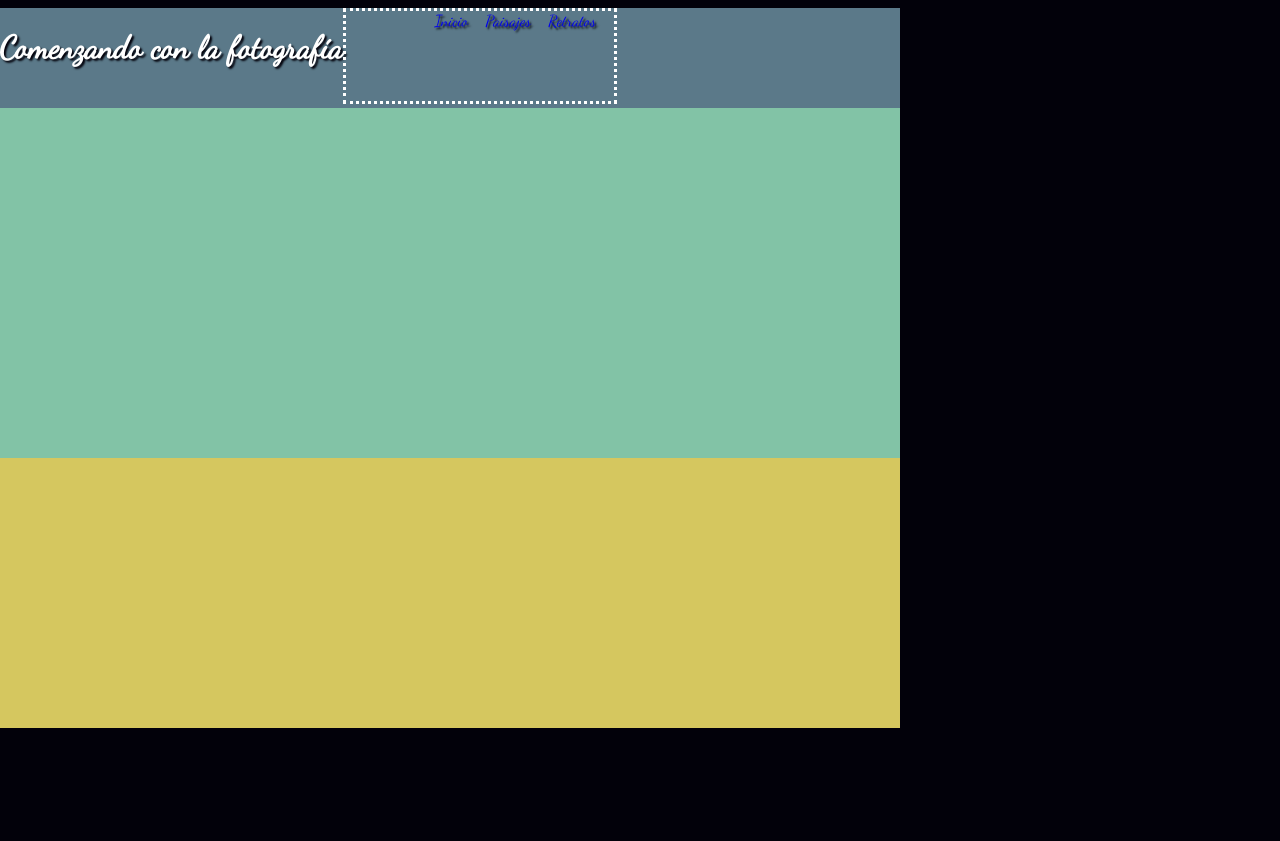
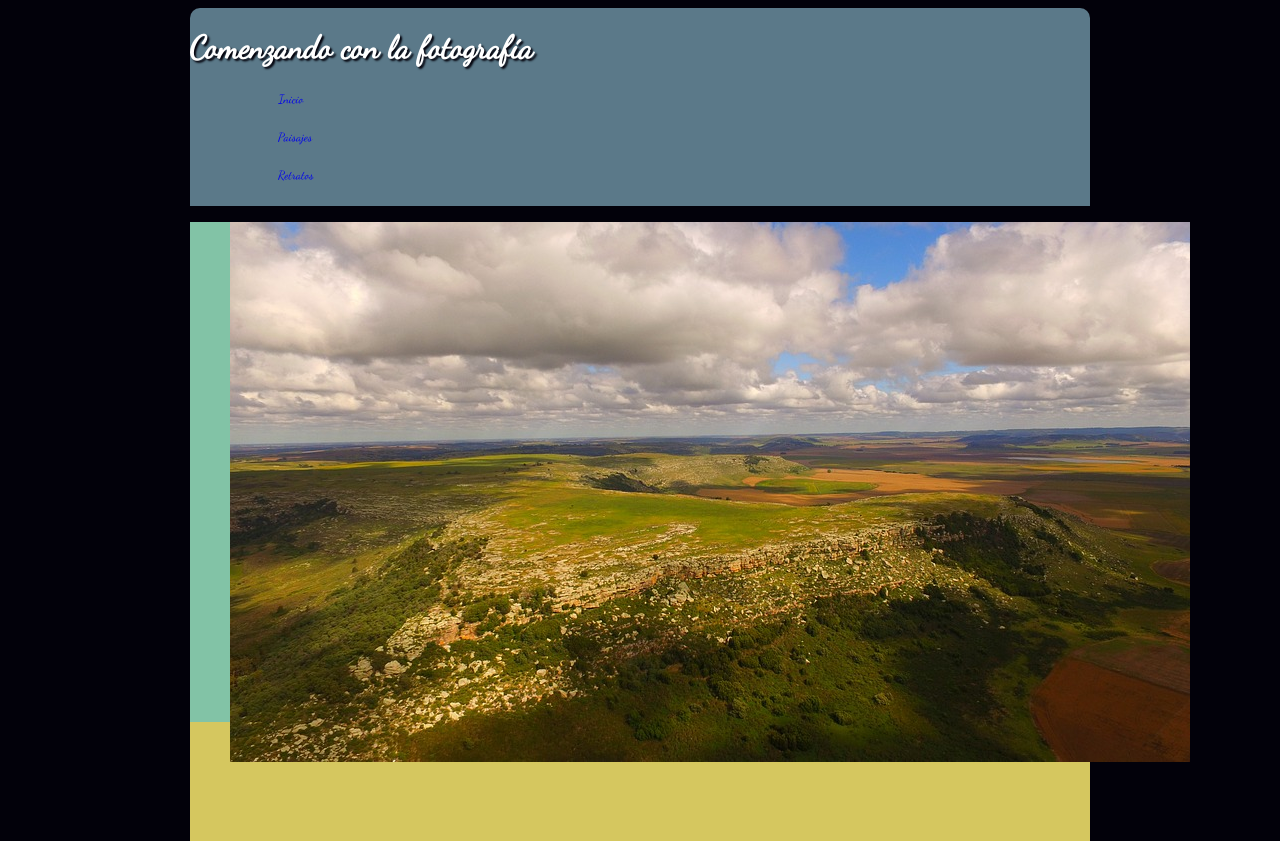
Before and after one commit to gerantony/GERMAN_MEDINA_CSS, a plain HTML site: page index.html in a window 1280 px wide. Shown: the top 841 px of the page. Drawn offline with Linux system fonts and the light colour scheme.

Commit message:
Cambios al header
ugando con las cajas

```diff
--- a/css/estilo.css
+++ b/css/estilo.css
@@ -2,57 +2,86 @@
   font-family: 'DancingScript';
   src: url(../fuentes/DancingScript-Regular.otf);
 }
+
+.contenido{
+  width: 900px;
+  margin: 0 auto;
+}
+
 body{
   background-color:#02010a;
   font-family: 'DancingScript', arial;
-  padding: 0.5em 0 0 0;
-  margin: 0 auto;
 }
-#cabecera{
+.cabecera{
   background-color: #5B7989;
   color: white;
-  width: 900px;
-  height: 100px;
+  width: 100%;
   display: flex;
-  flex-direction: row;
-  flex-flow: row wrap;
+	flex-flow: row wrap;
+  margin: 0 auto;
+  border-radius: 10px 10px  0 0;
+  -moz-border-radius: 10px 10px  0 0;
+  -webkit-border-radius: 10px 10px  0 0;
+}
+.titulo{
+  text-align: left;
   text-shadow: 2px 2px  2px #02010A;
 }
-#titulo h1{
-  width: 550px;
+
+/* Nav Principal*/
+.menu{
+  font-size: 12px;
 }
-#menu{
-  border: dotted;
-  width: 250px;
-  text-align: right;
-  padding-right: 2%;
-  float: right;
-  height: 90%;
+ul{
+  list-style: none;
+  width: 50px;
 }
-#menu a{
-  text-decoration: none;;
-  padding-left: 5%;
+li{
+  margin: 2em;
 }
-#menu a:visited{
+.menu a{
+  text-decoration: none;
+  padding-left: 2em;
+  display: inline-block;
+}
+.menu a:visited{
   color: white;
 }
-#menu a:hover{
+.menu a:hover{
   text-decoration: overline;
   color: rgb(0, 163, 255);
 }
+/* -----------------------------*/
 .imagen1{
-  width: 900px;
-  height: 350px;
+  width: 100%;
+  height: 500px;
   background-color: #82C3A6;
 }
+.imagencentral{
+  margin-left: auto;
+  margin-right: auto;
+}
 .imagen2{
-  width: 900px;
   height: 270px;
   background-color: #D5C75F;
 }
 #piedepagina{
-  width: 900px;
   height: 100px;
-  padding-bottom: 10px;yyyyyyyyyyyyyyyyyyyyyyyyyy
+  padding-bottom: 10px;
   background-color: #C6D5C5;
+  border-radius: 0 0 10px 10px;
+  -moz-border-radius: 0 0 10px 10px;
+  -webkit-border-radius: 0 0 10px 10px;
 }
+
+
+/* Adaptacion a dispositivos*/
+@media (max-width:420px){
+
+}
+@media (min-width:421px) and (max-width:900px){
+
+}
+@media (min-width:921px){
+
+}
--- a/index.html
+++ b/index.html
@@ -5,26 +5,37 @@
     <meta name="author" content="German Medina">
     <meta name="description" content="Sitio web para poner en practica conocimientos de CSS">
     <meta name="keywords" content="CSS3, efectos, sombras, transiciones, galeria, paisajes, retratos">
-    <meta name="viewport" content="width=device-width, user-scalable=no">
+    <meta name="viewport" content="width=device-width, user-scalable=no, initial-scale=1.0">
     <link rel="stylesheet" href="css/estilo.css">
     <title>Comenzando con la fotografia</title>
   </head>
   <body>
     <div class="contenido">
-      <header id=cabecera>
-        <!-- Título de la página -->
-        <h1 id="titulo">Comenzando con la fotografía
-         </h1>
-        <!-- MENU de página -->
-        <nav id="menu">
-          <a href="index.html">Inicio</a>
-          <a href="#">Paisajes</a>
-          <a href="#">Retratos</a>
-        </nav>
-      </header>
+      <div class="cabecera">
+        <header>
+          <!-- Título de la página -->
+          <div class="titulo">
+            <h1>Comenzando con la fotografía</h1>
+          </div>
+          <!-- MENU de página -->
+          <div class="menu">
+            <nav>
+              <ul>
+                <li><a href="index.html">Inicio</a></li>
+                <li><a href="#">Paisajes</a></li>
+                <li><a href="#">Retratos</a></li>
+              </ul>
+            </nav>
+          </div>
+        </header>
+      </div>
+
       <section id=centro>
         <div class="imagen1">
-
+          <figure>
+            <figcaption></figcaption>
+            <img src="imagenes\paisaje_prin.jpg" alt="Imagen central" class=imagencentral>
+          </figure>
         </div>
         <div class="imagen2">
 
```
